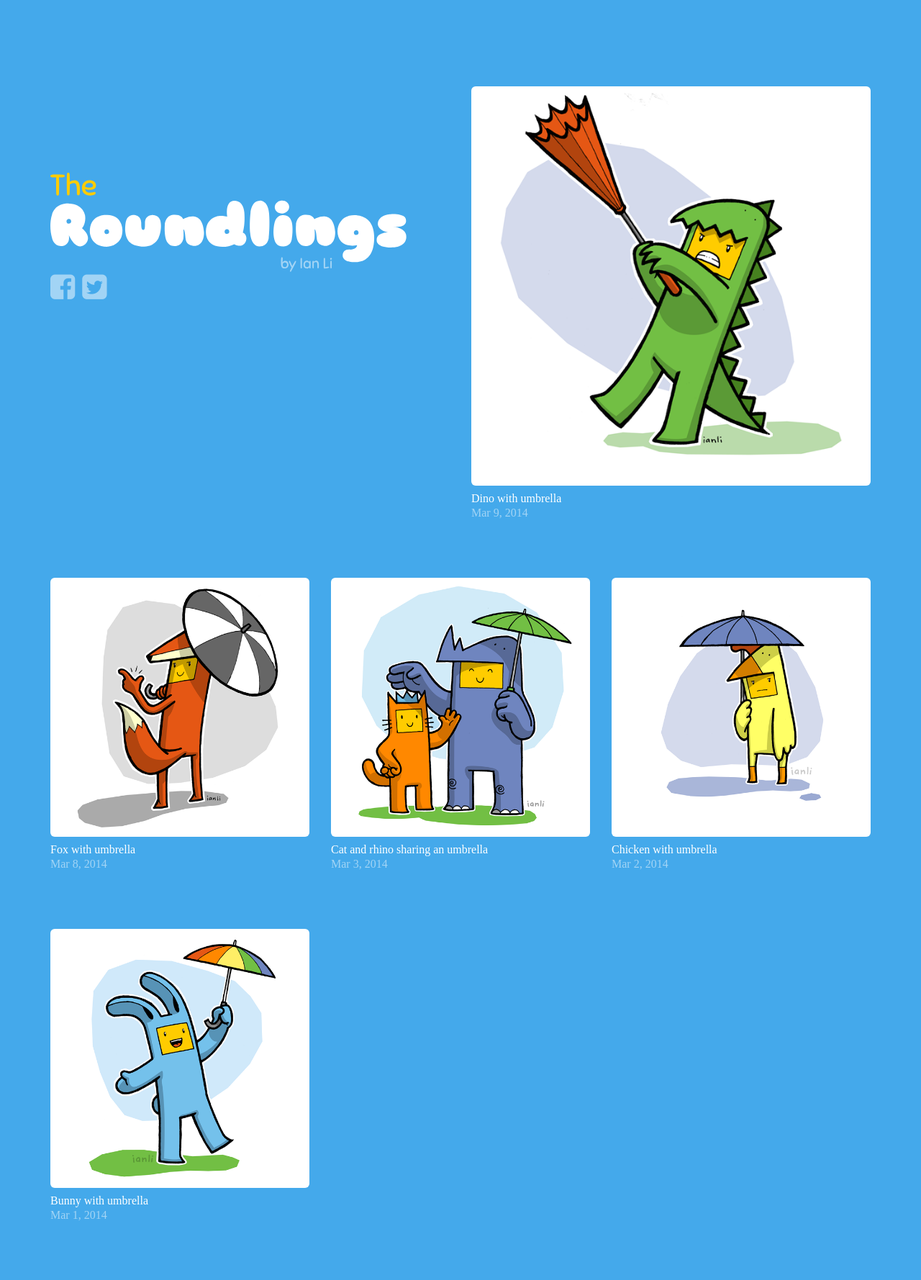
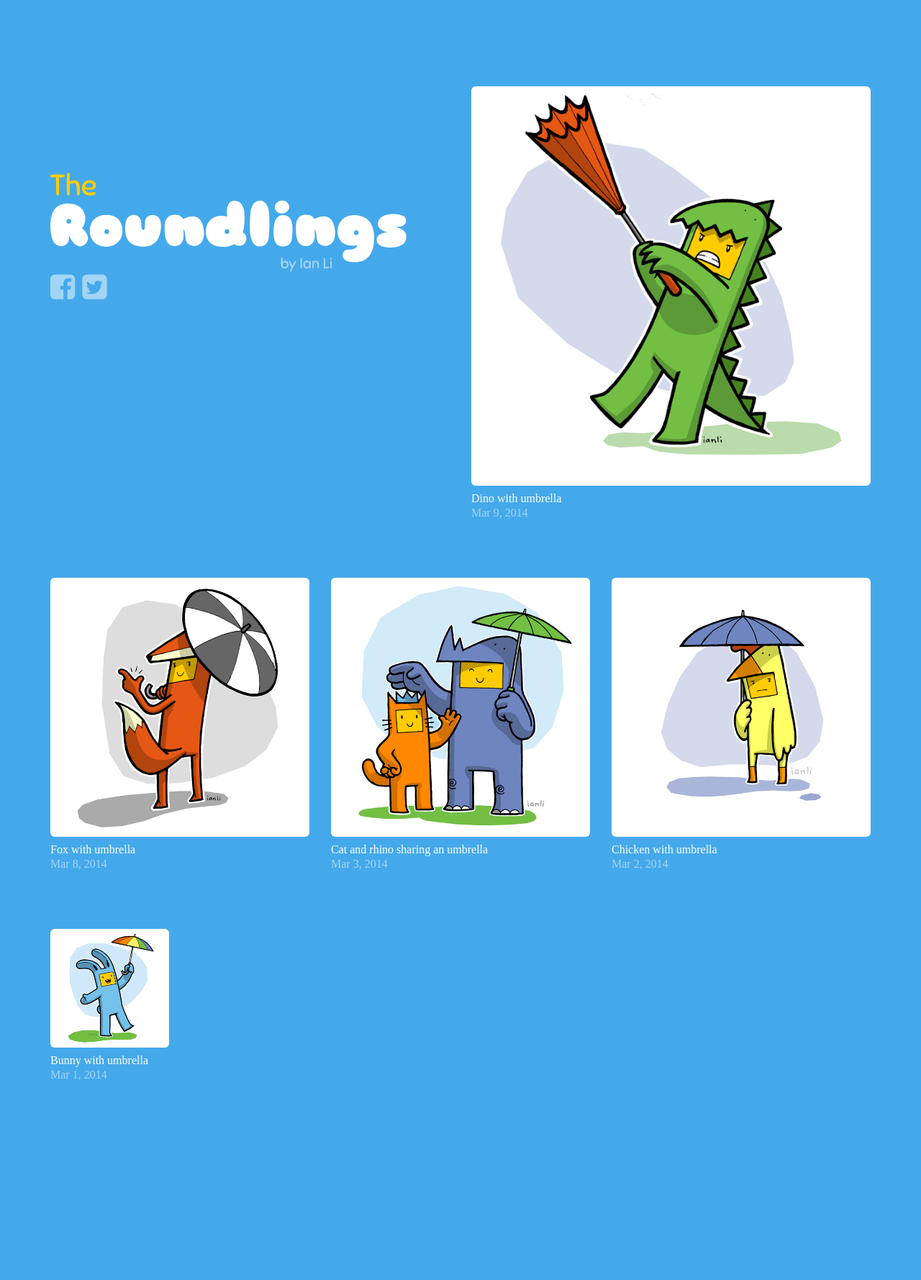
Before and after one commit to ianli/roundlings.com, a Jekyll site: the page built from index.html, in a window 1280 px wide. Shown: the whole page at 72% size. Built offline with Jekyll 4.4.1, drawn with Linux system fonts in a browser that asks for light colours; nearby versions of some CDN libraries; some web fonts are replaced; comment, search, counter and statistics services are not loaded; after the commit the page ends 1584 px from its top, so only the background shows below that.

Commit message:
Changed sizing of the images

```diff
--- a/index.html
+++ b/index.html
@@ -30,7 +30,9 @@
 
     {% for post in site.posts %}
 
-      {% if forloop.first %}
+      {% case forloop.index %}
+
+      {% when 1 %}
 
         {% capture post_class %} col-xs-12 col-md-6 {% endcapture %}
 
@@ -38,15 +40,23 @@
           {{ post.image | replace: '<!--format-->', '640.png' }}
         {% endcapture %}
 
-      {% else %}
+      {% when 2 or 3 or 4 %}
 
-        {% capture post_class %} col-xs-6 col-md-4 {% endcapture %}
+        {% capture post_class %} col-xs-12 col-md-4 {% endcapture %}
 
         {% capture post_image %}
           {{ post.image | replace: '<!--format-->', '640.png' }}
         {% endcapture %}
 
-      {% endif %}
+      {% else %}
+
+        {% capture post_class %} col-xs-6 col-md-2 {% endcapture %}
+
+        {% capture post_image %}
+          {{ post.image | replace: '<!--format-->', '320.png' }}
+        {% endcapture %}
+
+      {% endcase %}
 
       <a href="{{ post.url }}"
          class="{{ post_class }}
```
